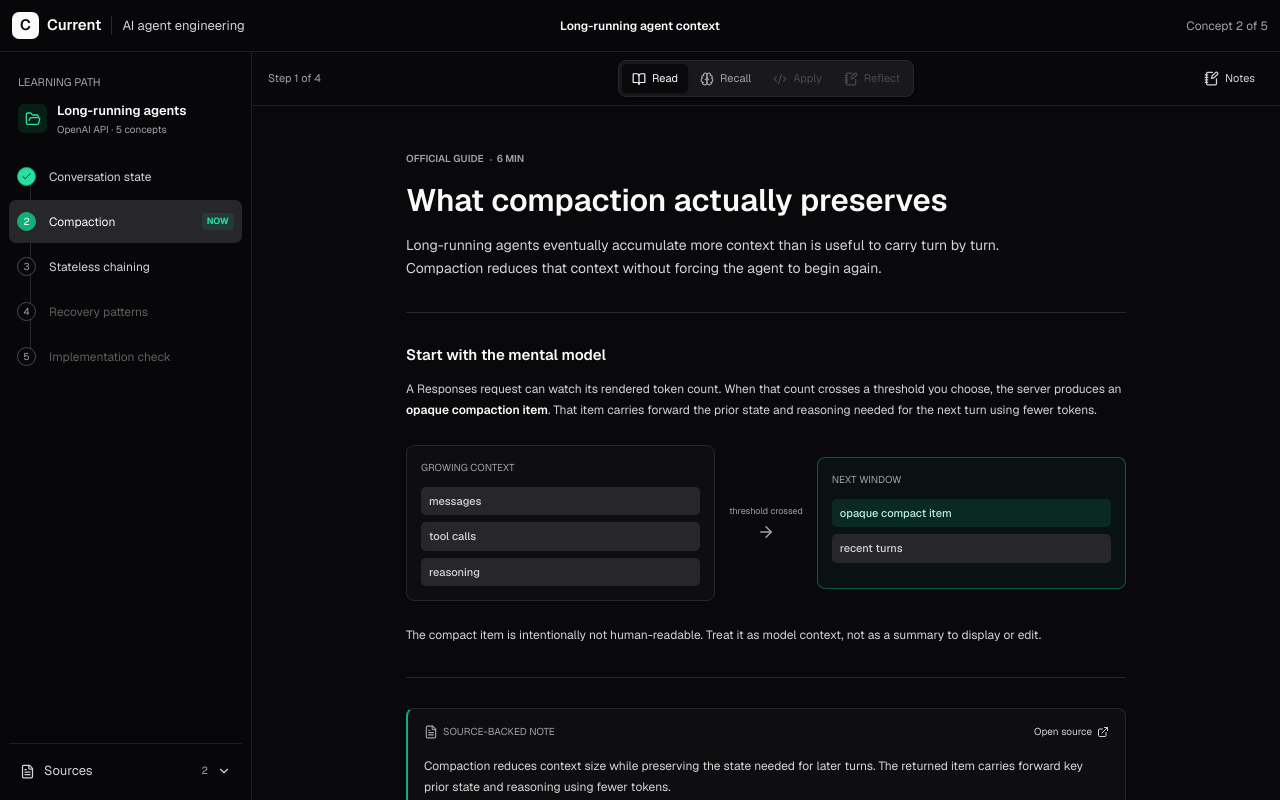
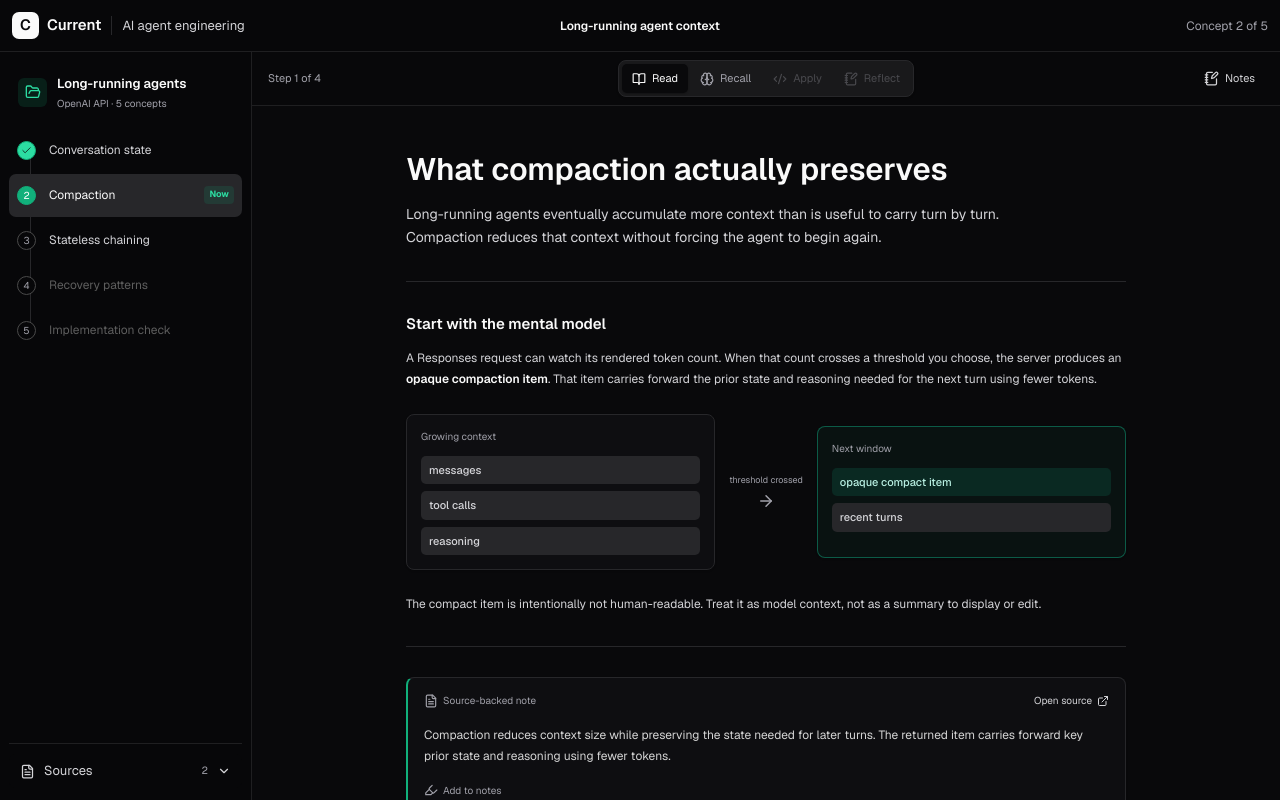
Before and after one commit to donovanmchenry/current, a Next.js app: page / in a window 1280 px wide. Built offline with nearby package versions, Linux system fonts and the light colour scheme.

Commit message:
Simplify labels and note states

```diff
--- a/app/current-workspace.tsx
+++ b/app/current-workspace.tsx
@@ -205,7 +205,6 @@ export function CurrentWorkspace() {
 
       <aside className={`course-sidebar ${sidebarOpen ? "open" : ""}`}>
         <div className="sidebar-mobile-head"><span>Course outline</span><button className="icon-action" onClick={() => setSidebarOpen(false)} aria-label="Close course outline"><X size={17} /></button></div>
-        <div className="outline-heading"><span>Learning path</span></div>
         <div className="track-title">
           <span className="track-icon"><FolderOpen size={16} /></span>
           <div><strong>Long-running agents</strong><small>OpenAI API · 5 concepts</small></div>
@@ -331,7 +330,6 @@ function ReadModule({ highlighted, addToNotes, next }: { highlighted: boolean; a
   return (
     <article className="lesson-module read-module">
       <header className="module-header">
-        <div className="module-kicker"><span>Official guide</span><span>6 min</span></div>
         <h1>What compaction actually preserves</h1>
         <p>Long-running agents eventually accumulate more context than is useful to carry turn by turn. Compaction reduces that context without forcing the agent to begin again.</p>
       </header>
@@ -349,7 +347,7 @@ function ReadModule({ highlighted, addToNotes, next }: { highlighted: boolean; a
 
       <section className="source-excerpt">
         <div className="excerpt-top"><span><FileText size={14} /> Source-backed note</span><a href="https://developers.openai.com/api/docs/guides/compaction" target="_blank" rel="noreferrer">Open source <ExternalLink size={12} /></a></div>
-        <blockquote className={highlighted ? "highlighted" : ""}>Compaction reduces context size while preserving the state needed for later turns. The returned item carries forward key prior state and reasoning using fewer tokens.</blockquote>
+        <blockquote>Compaction reduces context size while preserving the state needed for later turns. The returned item carries forward key prior state and reasoning using fewer tokens.</blockquote>
         <button className={highlighted ? "excerpt-action added" : "excerpt-action"} disabled={highlighted} onClick={addToNotes}><Highlighter size={14} />{highlighted ? "Added to notes" : "Add to notes"}</button>
       </section>
 
@@ -381,7 +379,6 @@ function RecallModule(props: {
   return (
     <article className="lesson-module recall-module">
       <header className="module-header compact-header">
-        <div className="module-kicker"><span>Active recall</span><span>No source visible</span></div>
         <h1>Rebuild the idea from memory.</h1>
         <p>What triggers server-side compaction, what does it preserve, and what should the next request contain when using <code>previous_response_id</code>?</p>
       </header>
@@ -437,7 +434,6 @@ function ApplyModule({ choice, setChoice, checked, check, next }: { choice: numb
   return (
     <article className="lesson-module apply-module">
       <header className="module-header compact-header">
-        <div className="module-kicker"><span>Hands-on</span><span>Responses API</span></div>
         <h1>Enable server-side compaction.</h1>
         <p>Choose the configuration that triggers compaction after the rendered context crosses 200,000 tokens.</p>
       </header>
@@ -460,7 +456,6 @@ function ReflectModule({ reflection, setReflection, nextReview, schedule }: { re
   return (
     <article className="lesson-module reflect-module">
       <header className="module-header compact-header">
-        <div className="module-kicker"><span>Reflection</span><span>1 minute</span></div>
         <h1>Connect it to something you would build.</h1>
         <p>Name one situation where you would choose server-side compaction and one implementation mistake you now know to avoid.</p>
       </header>
--- a/app/globals.css
+++ b/app/globals.css
@@ -104,7 +104,6 @@ code, pre, kbd { font-family: var(--font-geist-mono), monospace; letter-spacing:
 .sidebar-mobile-head { display: none; }
 .sidebar-bottom button { position: relative; z-index: 2; width: 100%; min-height: 34px; display: flex; align-items: center; gap: 9px; padding: 0 10px; border: 1px solid transparent; border-radius: calc(var(--radius) - 1px); color: var(--text-secondary); background: var(--bg-deep); font-size: 13px; text-align: left; cursor: pointer; }
 .sidebar-bottom button:hover { color: var(--text); background: var(--bg-hover); }
-.outline-heading { display: flex; align-items: center; justify-content: space-between; padding: 0 9px; margin-bottom: 10px; color: var(--text-muted); font-size: 11px; text-transform: uppercase; }
 .track-title { display: grid; grid-template-columns: 31px 1fr; align-items: center; gap: 8px; padding: 0 9px; }
 .track-icon { width: 29px; height: 29px; display: grid; place-items: center; border-radius: calc(var(--radius) - 2px); color: var(--accent-bright); background: var(--accent-soft); }
 .track-title strong, .track-title small { display: block; }
@@ -119,7 +118,7 @@ code, pre, kbd { font-family: var(--font-geist-mono), monospace; letter-spacing:
 .concept-state { width: 19px; height: 19px; display: grid; place-items: center; border: 1px solid #4a4a4a; border-radius: 50%; color: var(--text-muted); background: var(--bg-deep); font-size: 10px; }
 .done .concept-state { color: #102a22; border-color: var(--accent); background: var(--accent-bright); }
 .current .concept-state { color: #fff; border-color: var(--accent); background: var(--accent); }
-.now-label { padding: 2px 5px; border-radius: 4px; color: var(--accent-bright); background: var(--accent-soft); font-size: 9px; font-weight: 650; text-transform: uppercase; }
+.now-label { padding: 2px 5px; border-radius: 4px; color: var(--accent-bright); background: var(--accent-soft); font-size: 9px; font-weight: 650; }
 .sidebar-bottom { position: relative; display: grid; gap: 1px; margin-top: auto; padding-top: 10px; border-top: 1px solid var(--line-soft); }
 .sidebar-bottom button span { flex: 1; }
 .sidebar-bottom button small { color: var(--text-muted); }
@@ -209,9 +208,6 @@ code, pre, kbd { font-family: var(--font-geist-mono), monospace; letter-spacing:
 .lesson-module { width: min(720px, calc(100% - 48px)); margin: 0 auto; padding: 45px 0 60px; }
 .module-header { padding-bottom: 31px; border-bottom: 1px solid var(--line); }
 .module-header.compact-header { padding-bottom: 25px; }
-.module-kicker { display: flex; gap: 13px; margin-bottom: 16px; color: var(--text-muted); font-size: 10px; font-weight: 590; text-transform: uppercase; }
-.module-kicker span + span { position: relative; }
-.module-kicker span + span::before { content: ""; position: absolute; left: -7px; top: 50%; width: 2px; height: 2px; border-radius: 50%; background: #666; }
 .module-header h1 { max-width: 650px; margin: 0; color: var(--text); font-size: 31px; line-height: 1.18; font-weight: 530; }
 .module-header > p { max-width: 650px; margin: 15px 0 0; color: var(--text-secondary); font-size: 14px; line-height: 1.7; }
 .module-header code { padding: 2px 4px; border-radius: 4px; background: var(--bg-elevated); font-size: .88em; }
@@ -222,7 +218,7 @@ code, pre, kbd { font-family: var(--font-geist-mono), monospace; letter-spacing:
 .reading-section strong { color: var(--text); font-weight: 550; }
 .concept-diagram { display: grid; grid-template-columns: 1fr auto 1fr; align-items: center; gap: 14px; margin: 24px 0; }
 .diagram-stage { min-height: 132px; display: flex; flex-direction: column; gap: 7px; padding: 14px; border: 1px solid var(--line); border-radius: var(--radius); background: hsl(var(--card)); box-shadow: 0 1px 2px rgba(0,0,0,.16); }
-.diagram-stage > span { margin-bottom: 5px; color: var(--text-muted); font-size: 10px; text-transform: uppercase; }
+.diagram-stage > span { margin-bottom: 5px; color: var(--text-muted); font-size: 10px; }
 .diagram-stage strong { padding: 6px 8px; border-radius: calc(var(--radius) - 3px); color: var(--text-secondary); background: hsl(var(--muted)); font-size: 11px; font-weight: 480; }
 .diagram-stage.result { border-color: rgba(16,163,127,.5); background: rgba(16,163,127,.06); }
 .diagram-stage.result strong:first-of-type { color: #b8efe1; background: rgba(16,163,127,.16); }
@@ -231,12 +227,12 @@ code, pre, kbd { font-family: var(--font-geist-mono), monospace; letter-spacing:
 .source-excerpt { margin: 30px 0 0; padding: 15px 16px 12px; border: 1px solid var(--line); border-left: 2px solid var(--accent); border-radius: var(--radius); background: hsl(var(--card)); box-shadow: 0 1px 2px rgba(0,0,0,.15); }
 .excerpt-top { display: flex; align-items: center; justify-content: space-between; gap: 12px; }
 .excerpt-top > span, .excerpt-top a { display: inline-flex; align-items: center; gap: 5px; font-size: 10px; }
-.excerpt-top > span { color: var(--text-muted); text-transform: uppercase; }
+.excerpt-top > span { color: var(--text-muted); }
 .excerpt-top a { color: var(--text-secondary); text-decoration: none; }
 .source-excerpt blockquote { margin: 17px 0 13px; color: #d5d5d5; font-size: 12px; line-height: 1.7; transition: color .15s ease, background .15s ease; }
-.source-excerpt blockquote.highlighted { color: #e8fff9; background: rgba(16,163,127,.16); }
 .excerpt-action { display: inline-flex; align-items: center; gap: 5px; border: 0; padding: 4px 0; color: var(--text-muted); background: transparent; font-size: 10px; cursor: pointer; }
-.excerpt-action:hover, .excerpt-action.added { color: var(--accent-bright); }
+.excerpt-action:hover { color: var(--text); }
+.excerpt-action.added { color: var(--text-muted); }
 .excerpt-action:disabled { cursor: default; }
 .comparison-row { display: grid; grid-template-columns: 1fr 1fr; gap: 1px; overflow: hidden; border: 1px solid var(--line); border-radius: var(--radius); background: var(--line); box-shadow: 0 1px 2px rgba(0,0,0,.12); }
 .comparison-row > div { padding: 15px; background: hsl(var(--card)); }
@@ -253,7 +249,7 @@ code, pre, kbd { font-family: var(--font-geist-mono), monospace; letter-spacing:
 
 .recall-input { display: block; margin-top: 28px; overflow: hidden; border: 1px solid hsl(var(--input)); border-radius: var(--radius); background: hsl(var(--card)); transition: border-color .15s ease, box-shadow .15s ease; }
 .recall-input:focus-within { border-color: hsl(var(--ring)); box-shadow: 0 0 0 3px hsl(var(--ring) / .18); }
-.recall-input > span { display: block; padding: 11px 13px 0; color: var(--text-muted); font-size: 10px; text-transform: uppercase; }
+.recall-input > span { display: block; padding: 11px 13px 0; color: var(--text-muted); font-size: 10px; }
 .recall-input textarea { width: 100%; min-height: 180px; resize: vertical; border: 0; outline: 0; padding: 13px; color: var(--text); background: transparent; font-size: 12px; line-height: 1.7; }
 .recall-input textarea:focus-visible { outline: 0; }
 .recall-input textarea::placeholder { color: #656565; }
@@ -263,17 +259,17 @@ code, pre, kbd { font-family: var(--font-geist-mono), monospace; letter-spacing:
 .evaluation-result.partial { border: 1px solid rgba(226,184,107,.35); background: var(--warning-soft); }
 .result-mark { width: 30px; height: 30px; display: grid; place-items: center; border-radius: 50%; color: var(--accent-bright); background: var(--accent-soft); }
 .partial .result-mark { color: var(--warning); background: rgba(226,184,107,.14); }
-.evaluation-result > div:nth-child(2) > span { color: var(--text-muted); font-size: 10px; text-transform: uppercase; }
+.evaluation-result > div:nth-child(2) > span { color: var(--text-muted); font-size: 10px; }
 .evaluation-result h2 { margin: 5px 0 6px; font-size: 13px; font-weight: 570; }
 .evaluation-result p { margin: 0; color: var(--text-secondary); font-size: 12px; line-height: 1.6; }
 .gap-line { margin-top: 10px; padding-top: 9px; border-top: 1px solid rgba(255,255,255,.08); color: var(--text-secondary); font-size: 11px; line-height: 1.5; }
-.gap-line strong { margin-right: 7px; color: var(--warning); font-size: 10px; text-transform: uppercase; }
+.gap-line strong { margin-right: 7px; color: var(--warning); font-size: 10px; }
 .adapt-row { display: flex; align-items: center; gap: 7px; margin-top: 13px; }
 .adapt-row > span { margin-right: auto; color: var(--text-muted); font-size: 10px; }
 .adapt-row button { min-height: 30px; display: inline-flex; align-items: center; gap: 5px; border: 1px solid var(--line); border-radius: calc(var(--radius) - 2px); padding: 0 9px; color: var(--text-secondary); background: hsl(var(--background)); font-size: 10px; cursor: pointer; }
 .adapt-row button:hover { color: var(--text); border-color: hsl(240 4% 28%); background: hsl(var(--ui-accent)); }
 .support-module { margin-top: 25px; padding: 14px; border: 1px solid hsl(var(--primary) / .35); border-radius: var(--radius); background: hsl(var(--primary) / .055); }
-.support-label { display: block; margin-bottom: 12px; color: var(--accent-bright); font-size: 10px; font-weight: 620; text-transform: uppercase; }
+.support-label { display: block; margin-bottom: 12px; color: var(--accent-bright); font-size: 10px; font-weight: 620; }
 .support-steps { display: grid; grid-template-columns: 1fr auto 1fr auto 1fr auto 1fr; align-items: center; gap: 6px; }
 .support-steps > div { min-height: 54px; display: grid; align-content: center; gap: 4px; padding: 8px; border-radius: 5px; background: var(--bg-input); }
 .support-steps small { color: var(--accent-bright); font-size: 9px; }
@@ -335,7 +331,7 @@ code, pre, kbd { font-family: var(--font-geist-mono), monospace; letter-spacing:
 .note-document-title span { font-size: 12px; font-weight: 540; }
 .note-document-title small { margin-top: 3px; color: var(--text-muted); font-size: 10px; }
 .notes-pane textarea { min-height: 0; flex: 1; resize: none; border: 0; border-top: 1px solid var(--line-soft); outline: 0; padding: 18px; color: var(--text-secondary); background: hsl(var(--background)); font-size: 13px; line-height: 1.75; }
-.notes-pane textarea:focus-visible { outline: 0; box-shadow: inset 2px 0 0 hsl(var(--ring)); }
+.notes-pane textarea:focus-visible { outline: 0; box-shadow: none; }
 .notes-pane textarea::placeholder { color: #646464; }
 .note-footer { min-height: 48px; display: flex; align-items: center; justify-content: space-between; padding: 0 12px 0 17px; border-top: 1px solid var(--line-soft); color: var(--text-muted); font-size: 10px; }
 .overlay, .notebook-overlay { display: none; }
```
Also changed, not shown: 1 other file (tests, documents, lock files or other folders).
